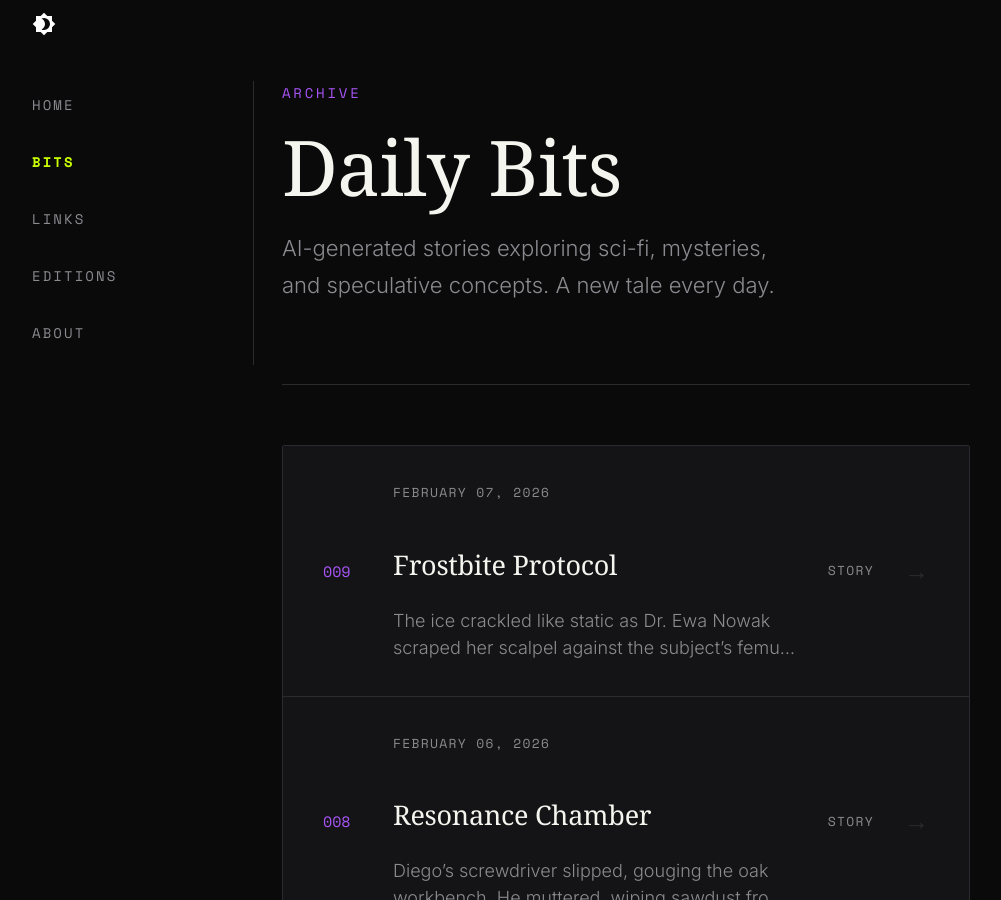
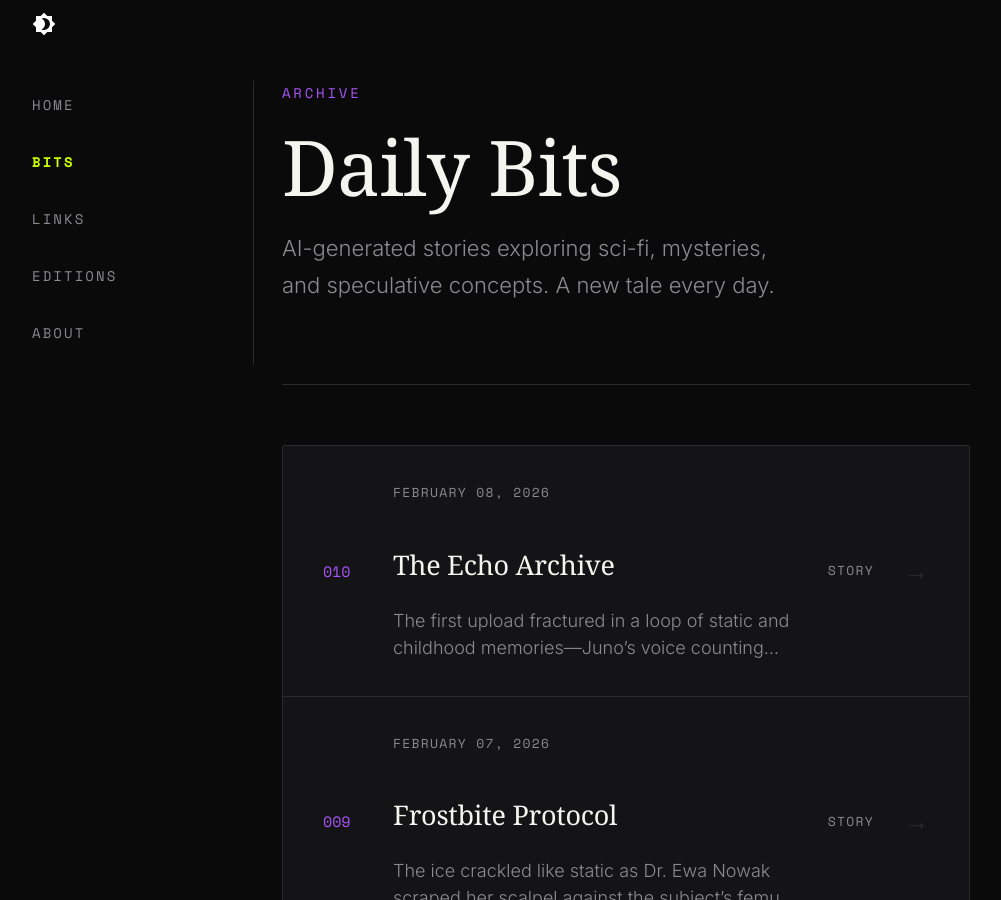
Before and after one commit to obscurebit/b1ts, an MkDocs documentation site: the page built from docs/bits/index.md, in a window 1280 px wide and 900 px high. Shown: the whole window, without its empty margins (14-1015 px from the left). Built offline with MkDocs 1.6.1 and Material for MkDocs 9.7.7, drawn with Linux system fonts in a browser that asks for light colours; some web fonts are replaced; comment, search, counter and statistics services are not loaded.

Commit message:
🤖 Daily content update - 2026-02-08

```diff
--- a/docs/bits/index.md
+++ b/docs/bits/index.md
@@ -10,6 +10,16 @@ description: AI-generated sci-fi stories, mysteries, and speculative tales
 </div>
 
 <div class="archive-list">
+  <a href="posts/2026-02-08-the-echo-archive/" class="archive-item">
+    <div class="archive-item__number">010</div>
+    <div class="archive-item__content">
+      <span class="archive-item__date">February 08, 2026</span>
+      <h3 class="archive-item__title">The Echo Archive</h3>
+      <p class="archive-item__excerpt">The first upload fractured in a loop of static and childhood memories—Juno’s voice counting backward in Korean, the smell of ozone, a flicker of a gra...</p>
+    </div>
+    <span class="archive-item__category">Story</span>
+    <span class="archive-item__arrow">→</span>
+  </a>
   <a href="posts/2026-02-07-frostbite-protocol/" class="archive-item">
     <div class="archive-item__number">009</div>
     <div class="archive-item__content">
--- a/overrides/home.html
+++ b/overrides/home.html
@@ -12,7 +12,7 @@
     <div class="ob-hero__eyebrow">
       <span class="ob-hero__date">{{ now().strftime('%B %d, %Y') if now is defined else 'Daily Updates' }}</span>
       <span class="ob-hero__divider">/</span>
-      <span class="ob-hero__edition">Edition #009</span>
+      <span class="ob-hero__edition">Edition #010</span>
     </div>
 
     <h1 class="ob-hero__title">
@@ -55,14 +55,14 @@
       <div class="ob-today__line"></div>
     </div>
 
-    <a href="{{ 'bits/posts/2026-02-07-frostbite-protocol/' | url }}" class="ob-today__story">
+    <a href="{{ 'bits/posts/2026-02-08-the-echo-archive/' | url }}" class="ob-today__story">
       <div class="ob-today__story-meta">
-        <span class="ob-today__category">Cold War And Freezing Cold</span>
+        <span class="ob-today__category">Consciousness Frontiers</span>
         <span class="ob-today__reading-time">4 min read</span>
       </div>
-      <h2 class="ob-today__story-title">Frostbite Protocol</h2>
+      <h2 class="ob-today__story-title">The Echo Archive</h2>
       <p class="ob-today__story-excerpt">
-        The ice crackled like static as Dr. Ewa Nowak scraped her scalpel against the subject’s femur. The bone was blackened, crystalline—translucent in places, as if light itself had given up trying to pass...
+        The first upload fractured in a loop of static and childhood memories—Juno’s voice counting backward in Korean, the smell of ozone, a flicker of a grandmother’s face dissolving into pixels. Amara paus...
       </p>
       <div class="ob-today__story-cta">
         <span>Read the full story</span>
@@ -86,36 +86,36 @@
     </div>
 
     <div class="ob-links__grid">
-      <a href="https://militaryhistorynow.com/2014/01/10/cold-wars-some-of-military-historys-most-frigid-battles/" target="_blank" rel="noopener" class="ob-link ob-link--featured">
+      <a href="https://www.bit2geek.com/interfaces-potential-ethical-concerns/" target="_blank" rel="noopener" class="ob-link ob-link--featured">
         <span class="ob-link__number">01</span>
         <div class="ob-link__content">
-          <h3 class="ob-link__title">Cold Wars – Just How Freezing Was It On History’s Most Bone-Chilling Battlefields? - MilitaryHistoryNow.com</h3>
-          <p class="ob-link__desc">Think you had it bad in this week’s deep freeze? Well, be thankful you weren’t fighting in one of th...</p>
+          <h3 class="ob-link__title">Brain-Computer Interfaces: Potential and Ethical Concerns</h3>
+          <p class="ob-link__desc">Explore Brain-Computer Interfaces with us, unraveling their potential and discussing ethical conside...</p>
         </div>
         <span class="ob-link__arrow">↗</span>
       </a>
 
-      <a href="https://www.history.com/articles/5-cold-war-close-calls" target="_blank" rel="noopener" class="ob-link">
+      <a href="https://theconversation.com/brain-computer-interfaces-could-allow-soldiers-to-control-weapons-with-their-thoughts-and-turn-off-their-fear-but-the-ethics-of-neurotechnology-lags-behind-the-science-194017" target="_blank" rel="noopener" class="ob-link">
         <span class="ob-link__number">02</span>
         <div class="ob-link__content">
-          <h3 class="ob-link__title">5 Cold War Close Calls | HISTORY</h3>
-          <p class="ob-link__desc">While it’s certainly the most famous example, 1962’s Cuban Missile Crisis was not the only time the ...</p>
+          <h3 class="ob-link__title">Brain-computer interfaces could allow soldiers to control weapons with their thoughts and turn off their fear – but t...</h3>
+          <p class="ob-link__desc">From warfare to entertainment and VR, brain-computer interface development has extended beyond prost...</p>
         </div>
         <span class="ob-link__arrow">↗</span>
       </a>
 
-      <a href="https://spyscape.com/article/cold-war-crazy-10-bizarre-stories-from-bear-pilots-to-flying-boats" target="_blank" rel="noopener" class="ob-link">
+      <a href="https://mastodon.social/@publicdomainrev" target="_blank" rel="noopener" class="ob-link">
         <span class="ob-link__number">03</span>
         <div class="ob-link__content">
-          <h3 class="ob-link__title">Cold War Crazy: 10 Bizarre Spy Stories From Atomic Kitty to Bear Pilots</h3>
-          <p class="ob-link__desc">Cold War Crazy: 10 Bizarre Spy Stories From Atomic Kitty to Bear Pilots</p>
+          <h3 class="ob-link__title">The Public Domain Review (@publicdomainrev@mastodon.social) - Mastodon</h3>
+          <p class="ob-link__desc">1.28K Posts, 20 Following, 12.7K Followers · Not-for-profit project dedicated to exploring curious a...</p>
         </div>
         <span class="ob-link__arrow">↗</span>
       </a>
 
-      <a href="{{ 'links/posts/2026-02-07-daily-links/' | url }}" class="ob-link ob-link--more">
+      <a href="{{ 'links/posts/2026-02-08-daily-links/' | url }}" class="ob-link ob-link--more">
         <span class="ob-link__more-text">View all links</span>
-        <span class="ob-link__more-count">+4 more today</span>
+        <span class="ob-link__more-count">+0 more today</span>
       </a>
     </div>
   </div>
```
Also changed, not shown: docs/bits/posts/2026-02-08-the-echo-archive.md (added, +77 -0 lines), docs/editions.md (+10 -0 lines), docs/editions/posts/2026-02-08-edition-010.md (added, +27 -0 lines), docs/links/index.md (+10 -0 lines), docs/links/posts/2026-02-08-daily-links.md (added, +52 -0 lines), docs/substack/2026-02-08-edition-010.md (added, +99 -0 lines).
